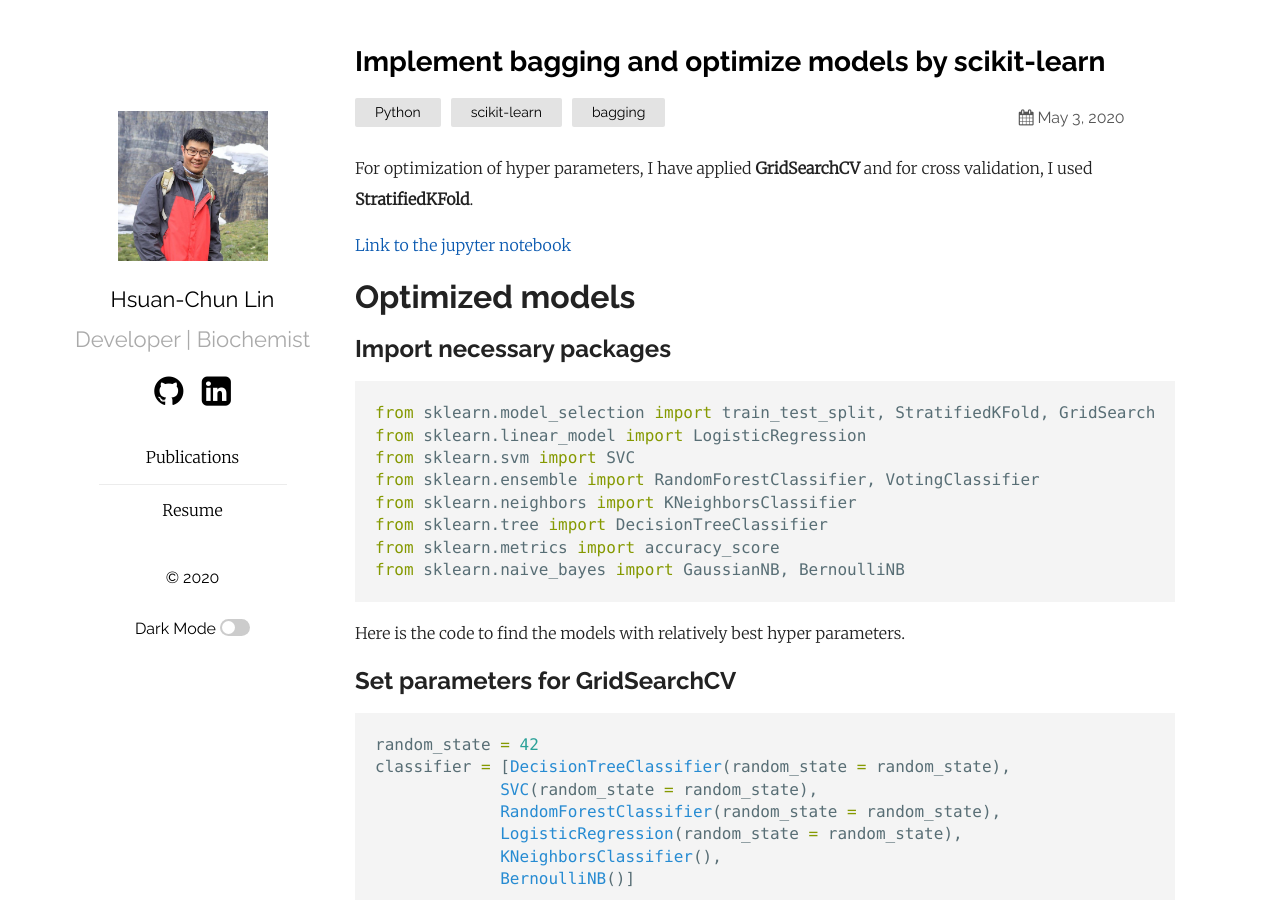
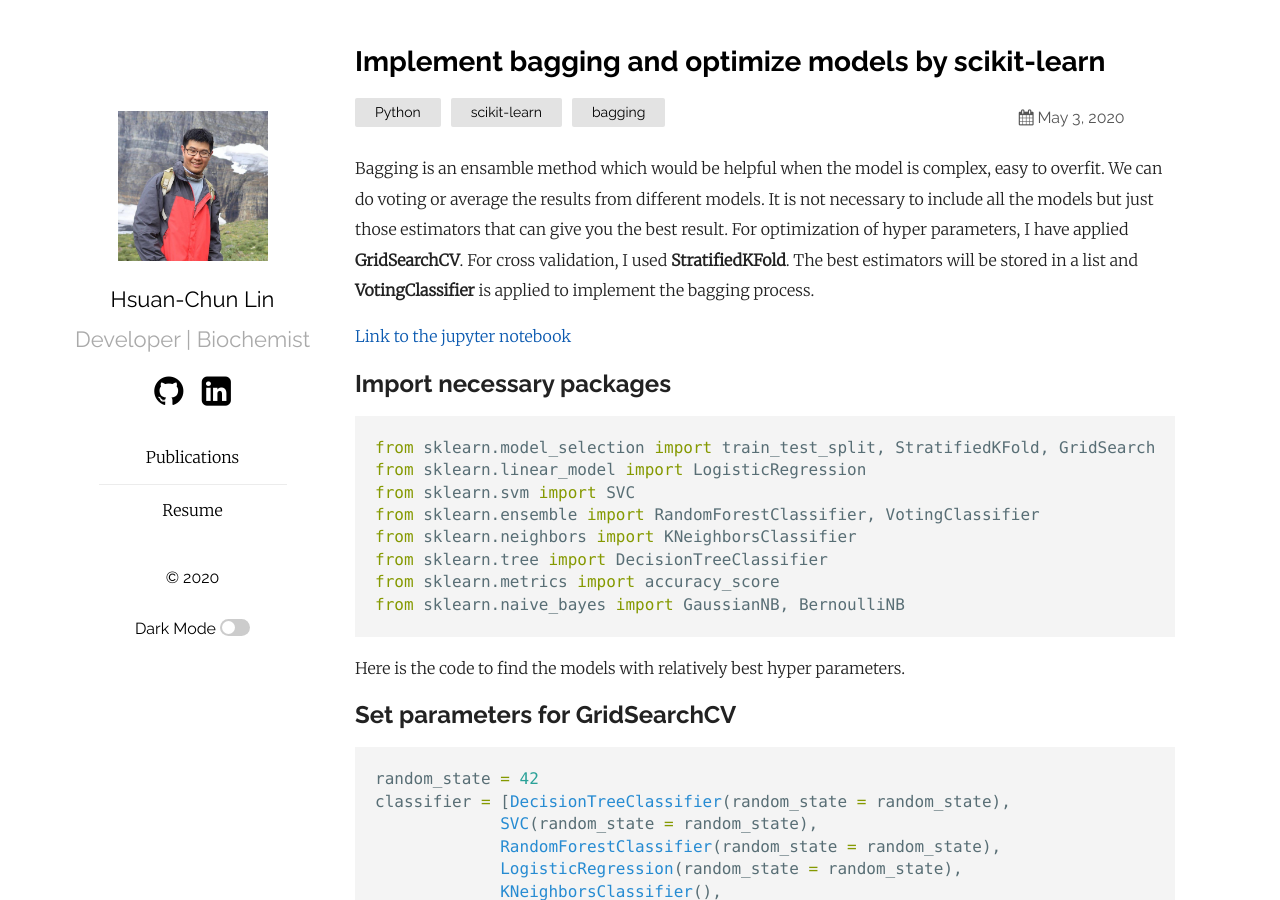
Before and after one commit to hsuanchunlin/hsuanchunlin.github.io, a Jekyll site: the page built from _posts/2020-05-01-Bagging.markdown, in a window 1280 px wide and 900 px high. Built offline with Jekyll 4.4.1, drawn with Linux system fonts in a browser that asks for light colours.

Commit message:
edit the ensamble method

```diff
--- a/_posts/2020-05-01-Bagging.markdown
+++ b/_posts/2020-05-01-Bagging.markdown
@@ -5,11 +5,11 @@ date:   2020-05-03 21:03:36 +0530
 categories: Python scikit-learn bagging
 ---
 
-For optimization of hyper parameters, I have applied **GridSearchCV** and for cross validation, I used **StratifiedKFold**.
+Bagging is an ensamble method which would be helpful when the model is complex, easy to overfit.  We can do voting or average the results from different models. It is not necessary to include all the models but just those estimators that can give you the best result.
+For optimization of hyper parameters, I have applied **GridSearchCV**. For cross validation, I used **StratifiedKFold**. The best estimators will be stored in a list and **VotingClassifier** is applied to implement the bagging process.
 
 [Link to the jupyter notebook](https://github.com/hsuanchunlin/bagging-Titanic-kaggle)
 
-# Optimized models
 ## Import necessary packages
 
 
```
